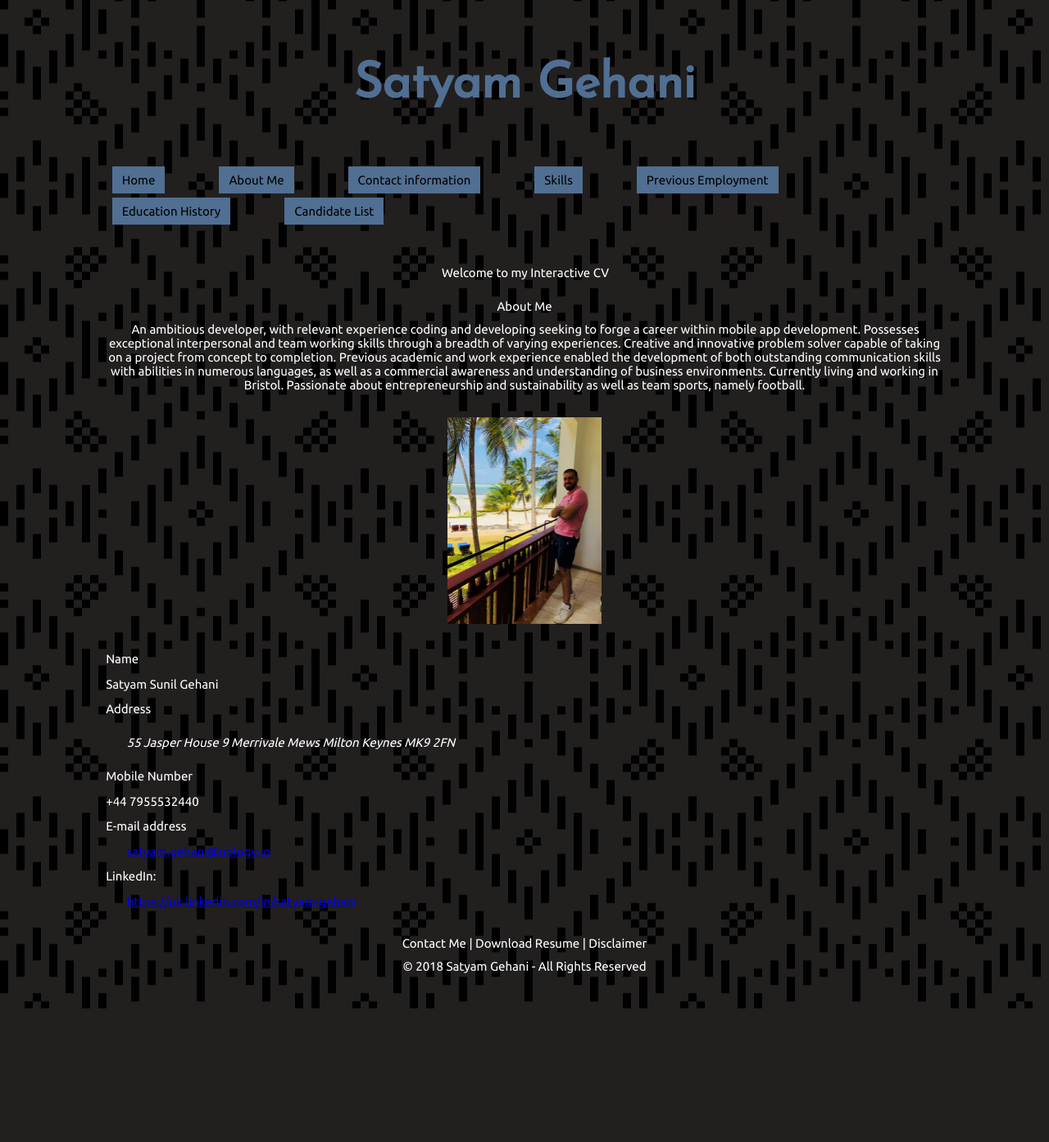
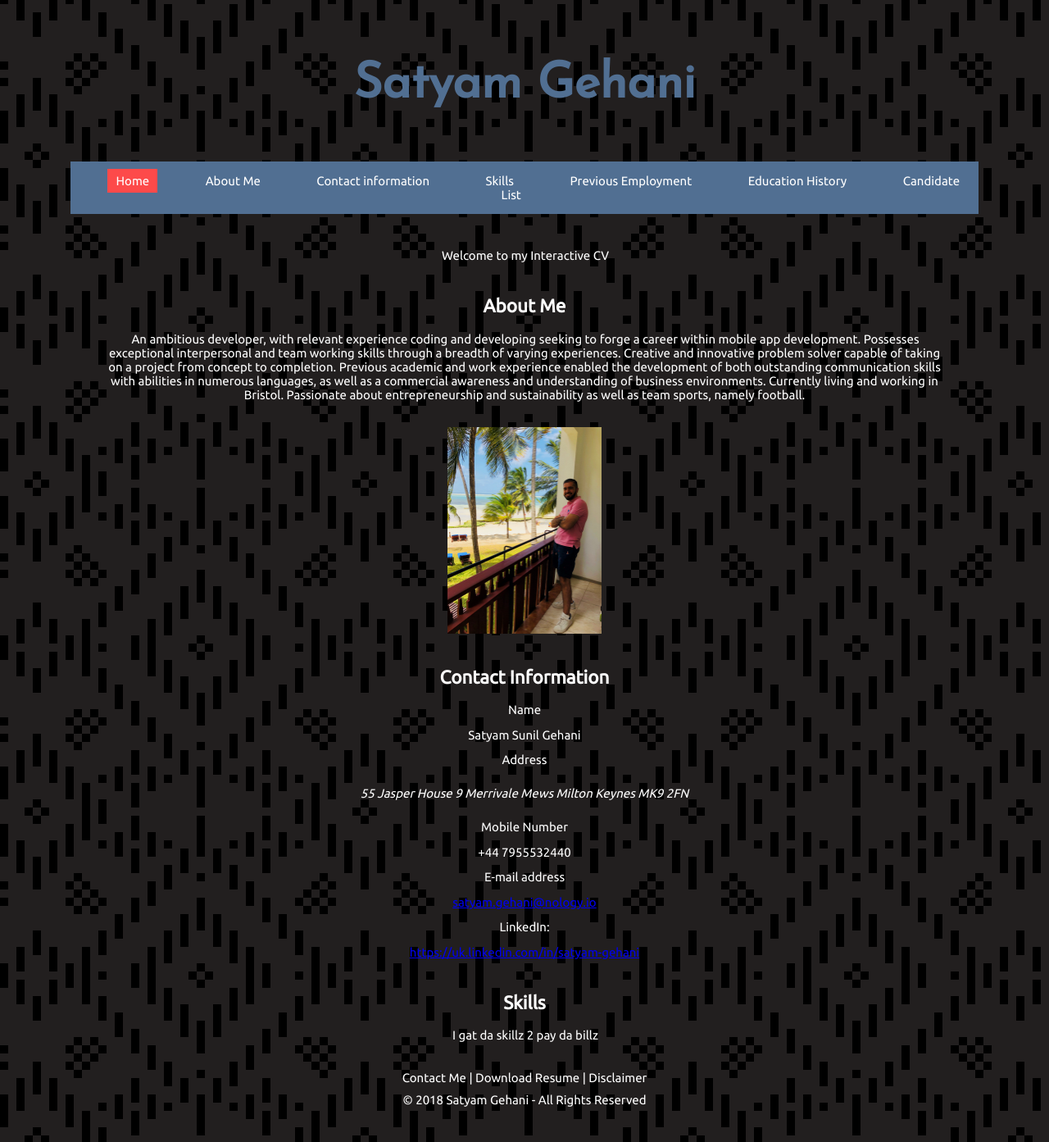
Before and after one commit to Emmanuelnology/CV, a PHP site: page /satyam/index.html in a window 1280 px wide. Shown: the whole page at 82% size. Before the commit the page ends 1230 px from the top, so only its background shows below. Run offline with PHP 8.4, Linux system fonts and the light colour scheme.

Commit message:
nav bar & headings

```diff
--- a/satyam/index.html
+++ b/satyam/index.html
@@ -13,7 +13,7 @@
     <div>
         <nav>
             <ul>
-                <li><a href="index.html">Home</a></li>
+                <li><a class="selected" href="index.html">Home</a></li>
                 <li><a href="#aboutme">About Me</a></li>
                 <li><a href="#contactinfo">Contact information</a></li>
                 <li><a href="#skills">Skills</a></li>
@@ -27,11 +27,13 @@
         <div class="introtext">
             <p>Welcome to my Interactive CV</p>
         </div>
-        <div id="aboutme"> About Me
+        <div id="aboutme">
+            <h2>About Me</h2>
                 <p> An ambitious developer, with relevant experience coding and developing seeking to forge a career within mobile app development. Possesses exceptional interpersonal and team working skills through a breadth of varying experiences. Creative and innovative problem solver capable of taking on a project from concept to completion. Previous academic and work experience enabled the development of both outstanding communication skills with abilities in numerous languages, as well as a commercial awareness and understanding of business environments. Currently living and working in Bristol. Passionate about entrepreneurship and sustainability as well as team sports, namely football.</p>
         </div>
         <img src="saty.jpg" alt="Satyam Gehani">
-        <dl id="contactdetails">
+        <dl id="contactinfo">
+            <h2>Contact Information</h2>
             <dt>Name</dt> <dd>Satyam Sunil Gehani</dd>
             <dt>Address</dt>
             <dd>
@@ -44,11 +46,12 @@
             </dd>
             <dt>Mobile Number</dt> <dd>+44 7955532440</dd>
             <dt>E-mail address</dt> <dd><a href="mailto:satyam.gehani@nology.io?Subject=Job%20Application" target="_top">satyam.gehani@nology.io</a></dd>
-
-
             <dt>LinkedIn:</dt> <dd><a href="https://uk.linkedin.com/in/satyam-gehani"> https://uk.linkedin.com/in/satyam-gehani</a></dd>
         </dl>
-
+        <div id="skills">
+            <h2>Skills</h2>
+            <p>I gat da skillz 2 pay da billz</p>
+        </div>
     </main>
     <footer>
         Contact Me | Download Resume | Disclaimer
--- a/satyam/styles.css
+++ b/satyam/styles.css
@@ -19,29 +19,38 @@ h1{
     font-family: Josefin Sans;
 }
 nav {
+    background-color: #516f92;
     position: sticky;
     top: 0;
+    text-transform: initial;
+    padding: 1em;
 }
 nav ul{
-    text-transform: initial;
     list-style-type:none;
     padding:0;
-    margin:0 auto;
-    display: inline-block;
+    margin:0;
 }
 nav li {
-    float: left;
+    display: inline;
+    padding: 0 0.5em;
+    float: none;
 }
 nav li a{
     display: inline;
-    padding: 8px 12px;
+    padding: 6px 10px;
     text-decoration: none;
-    color: #000;
-    background-color: #516f92;
+    color: #fff;
+}
+li a.selected{
+    color: #fff;
+    background-color: rgb(253, 74, 74);
 }
 nav a:hover{
-    background-color: rgb(24, 68, 119);
-    border-radius: 2px;
+    background-color: rgb(49, 48, 48);
+    border-radius: 2.5px;
+}
+nav > * {
+    display: inline;
 }
 p{
     text-indent:2px;
```
